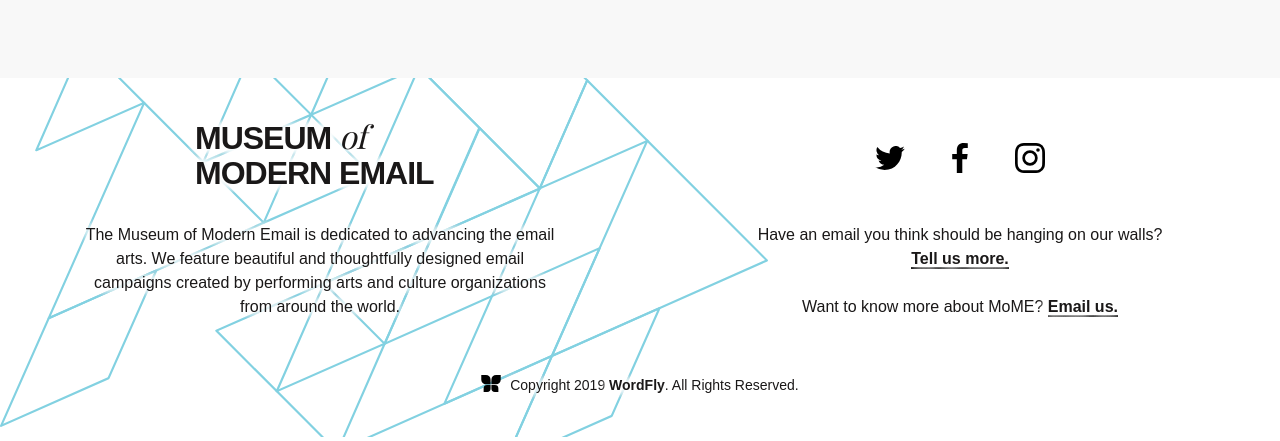
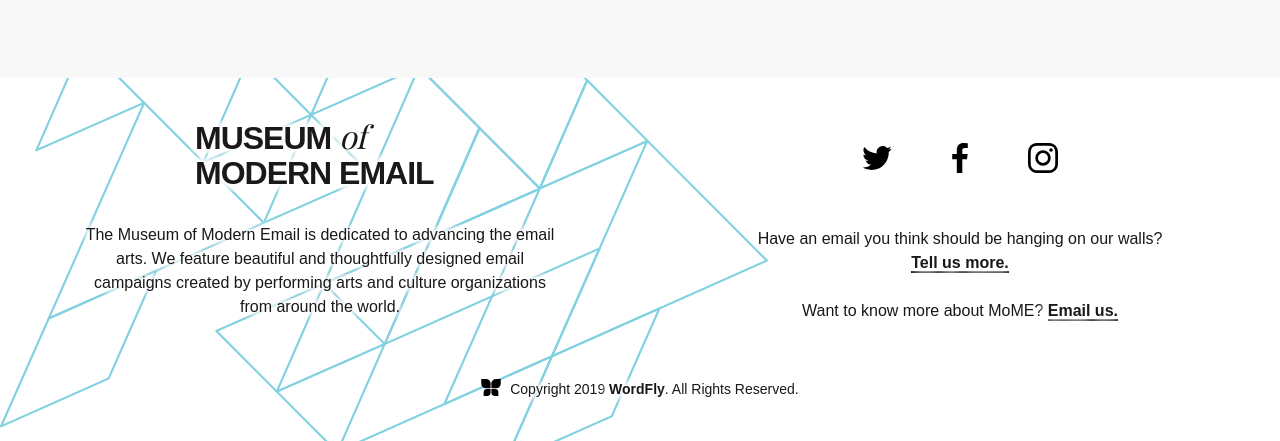
Before and after one commit to WordFly/wordfly.github.io, a Jekyll site: the page built from _emails/moca.md, in a window 1280 px wide. Shown: the part 1981-2422 px from the top of the page. Built offline with Jekyll 4.4.1, drawn with Linux system fonts in a browser that asks for light colours; some web fonts are replaced.

Commit message:
adding data-hints and fixing up footer layout issues for Edge

```diff
--- a/_layouts/email.html
+++ b/_layouts/email.html
@@ -17,13 +17,13 @@
           <nav class="views">
             <ul>
               <li>
-                <button class="active" data-action="toggle-desktop-view">
+                <button class="active" data-action="toggle-desktop-view" data-hint="Show desktop">
                   <i class="icon desktop"></i>
                   <span class="offscreen">Desktop</span>
                 </button>
               </li>
               <li>
-                <button data-action="toggle-mobile-view">
+                <button data-action="toggle-mobile-view" data-hint="Show desktop">
                   <i class="icon mobile"></i>
                   <span class="offscreen">Mobile</span>
                 </button>
@@ -33,13 +33,13 @@
           <nav class="share">
             <ul>
               <li>
-                <a href="https://twitter.com/intent/tweet?hashtags=emailmarketing%2C%20mome&original_referer={{ site.url }}{{ page.url }}&ref_src=twsrc%5Etfw&text=AOGU%20Newsletter%2C%20The%20Loom%20May%202019&tw_p=tweetbutton&url={{ site.url }}{{ page.url }}&via=wordfly" target="_blank">
+                <a data-hint="Share on Twitter" href="https://twitter.com/intent/tweet?hashtags=emailmarketing%2C%20mome&original_referer={{ site.url }}{{ page.url }}&ref_src=twsrc%5Etfw&text=AOGU%20Newsletter%2C%20The%20Loom%20May%202019&tw_p=tweetbutton&url={{ site.url }}{{ page.url }}&via=wordfly" target="_blank">
                   <i class="icon twitter"></i>
                   <span class="offscreen">Tweet</span>
                 </a>
               </li>
               <li>
-                <a download href="{{ page.images.desktop }}" target="_blank">
+                <a data-hint="Download image" download href="{{ page.images.desktop }}" target="_blank">
                   <i class="icon download"></i>
                   <span class="offscreen">Download</span>
                 </a>
--- a/_sass/mome/_base.scss
+++ b/_sass/mome/_base.scss
@@ -36,6 +36,13 @@
 // Headings
 h1, h2, h3, h4, h5, h6 {
   font-weight: 400;
+}
+
+* {
+  &:focus {
+    box-shadow: inset 0 0 2px rgba(0, 0, 0, 0.3), 0 0 3px rgba(0, 0, 0, 0.3);
+    outline: none;
+  }
 }
 // Links and buttons
 a,
@@ -130,3 +137,55 @@
     }
   }
 }
+[data-hint] {
+  display: inline-block;
+  position: relative;
+  &:not(.active) {
+    &:not([disabled]) {
+      &:hover:before,
+      &:focus:before,
+      &:hover:after,
+      &:focus:after {
+        margin-top: 0;
+        opacity: 1;
+        visibility: visible;
+      }
+    }
+  }
+  &:before,
+  &:after {
+    left: 50%;
+    margin-top: 5px;
+    opacity: 0;
+    pointer-events: none;
+    position: absolute;
+    transform: translate3d(-50%, 0, 0);
+    transition: 0.25s cubic-bezier(0.215, 0.61, 0.355, 1);
+    visibility: hidden;
+    z-index: 999999;
+  }
+  &:before {
+    background-color: #ffffff;
+    border-radius: 5px;
+    box-shadow: 0 2px 5px rgba(0, 0, 0, 0.2);
+    color: #666;
+    content: attr(data-hint);
+    font-family: Din, Arial, sans-serif;
+    font-size: 11px;
+    font-weight: normal;
+    line-height: 13px;
+    padding: 5px 10px;
+    text-align: center;
+    text-transform: none;
+    top: calc(100% + 8px);
+    white-space: normal;
+    width: 85px;
+  }
+  &:after {
+    border-bottom: 6px solid #ffffff;
+    border-left: 6px solid transparent;
+    border-right: 6px solid transparent;
+    content: '';
+    top: calc(100% + 2px);
+  }
+}
--- a/_sass/mome/_layout.scss
+++ b/_sass/mome/_layout.scss
@@ -141,10 +141,16 @@
       max-width: 250px;
       width: 100%;
       ul {
-        display: flex;
+        display: grid;
+        grid-template-columns: 33% 33% 33%;
         justify-content: space-evenly;
         list-style: none;
         margin: 0;
+        a {
+          border: none;
+          display: inline-block;
+          margin: 0 auto;
+        }
       }
     }
     a {
```
Also changed, not shown: assets/js/home.js (+4 -4 lines).
